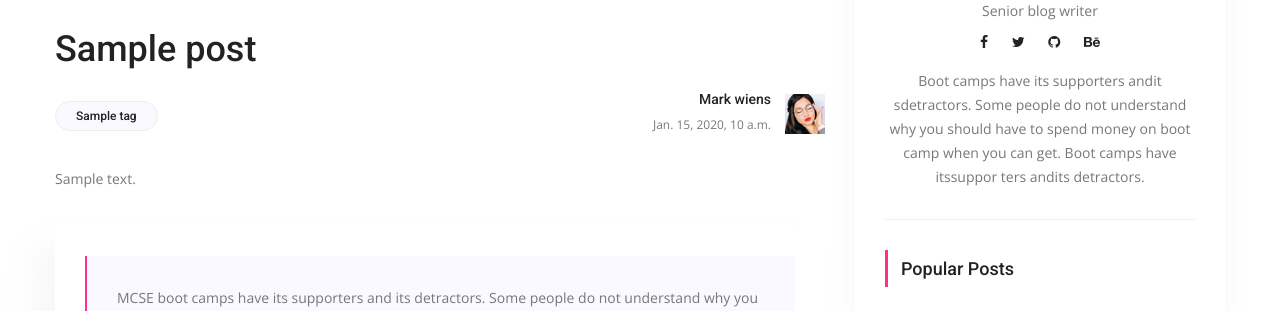
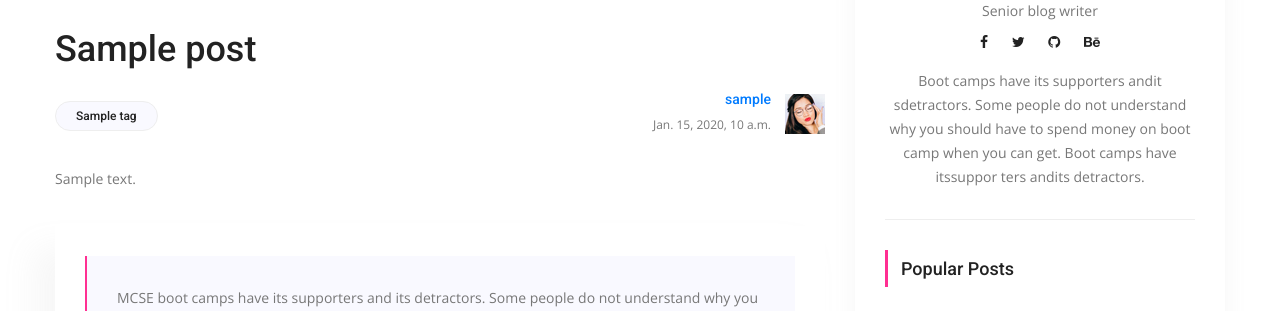
Before and after one commit to ellyjohnmwangi/FantomBlog, a Django app: a page that uses templates/posts/detail.html in a window 1280 px wide. Shown: the part 932-1243 px from the top of the page. Run offline with Django 3.2, Linux system fonts and the light colour scheme; tables that the repository leaves empty hold one stand-in row (values such as "Sample post"); grey boxes marked "Sample" are stand-in pictures; some libraries are stand-ins or nearby versions.

Commit message:
author name added post detail.

```diff
--- a/templates/posts/detail.html
+++ b/templates/posts/detail.html
@@ -39,7 +39,7 @@
        							<div class="float-right">
        								<div class="media">
        									<div class="media-body">
-       										<h5>Mark wiens</h5>
+                                            <h5><a href="{% url 'users:user_posts' single.user.pk %}">{{ single.user.username }}</a></h5>
        										<p>{{ single.publishing_time }}</p>
        									</div>
        									<div class="d-flex">
```
